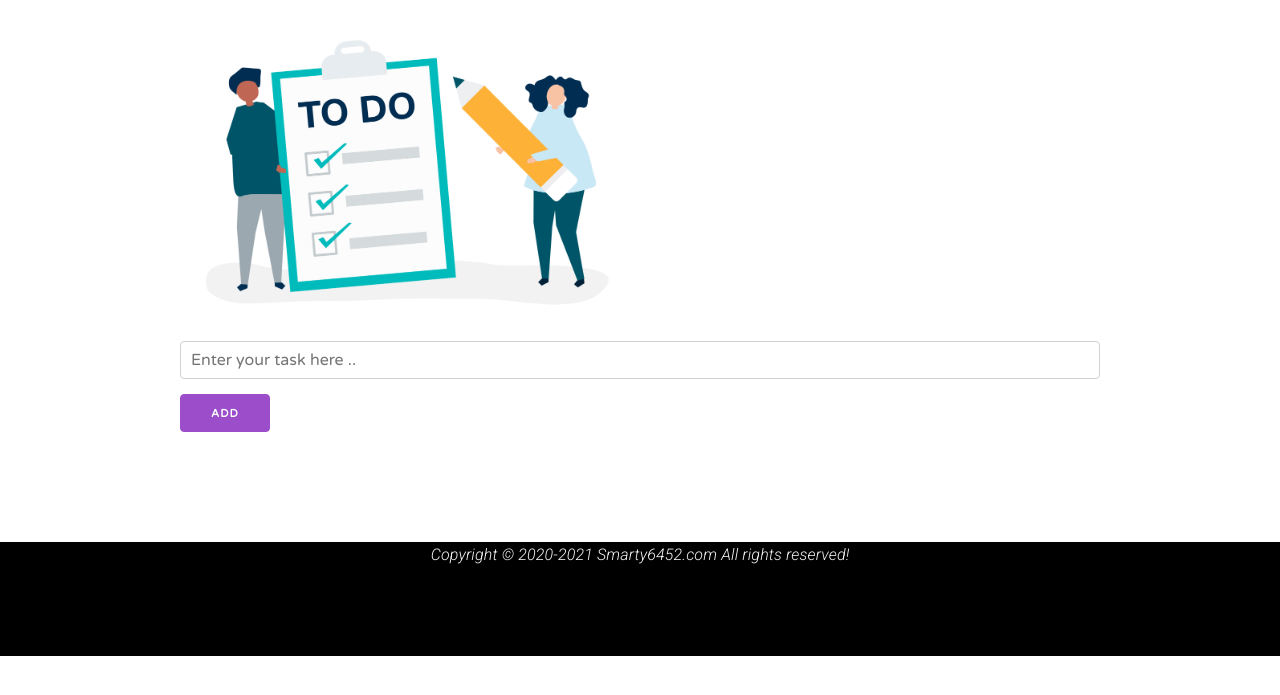
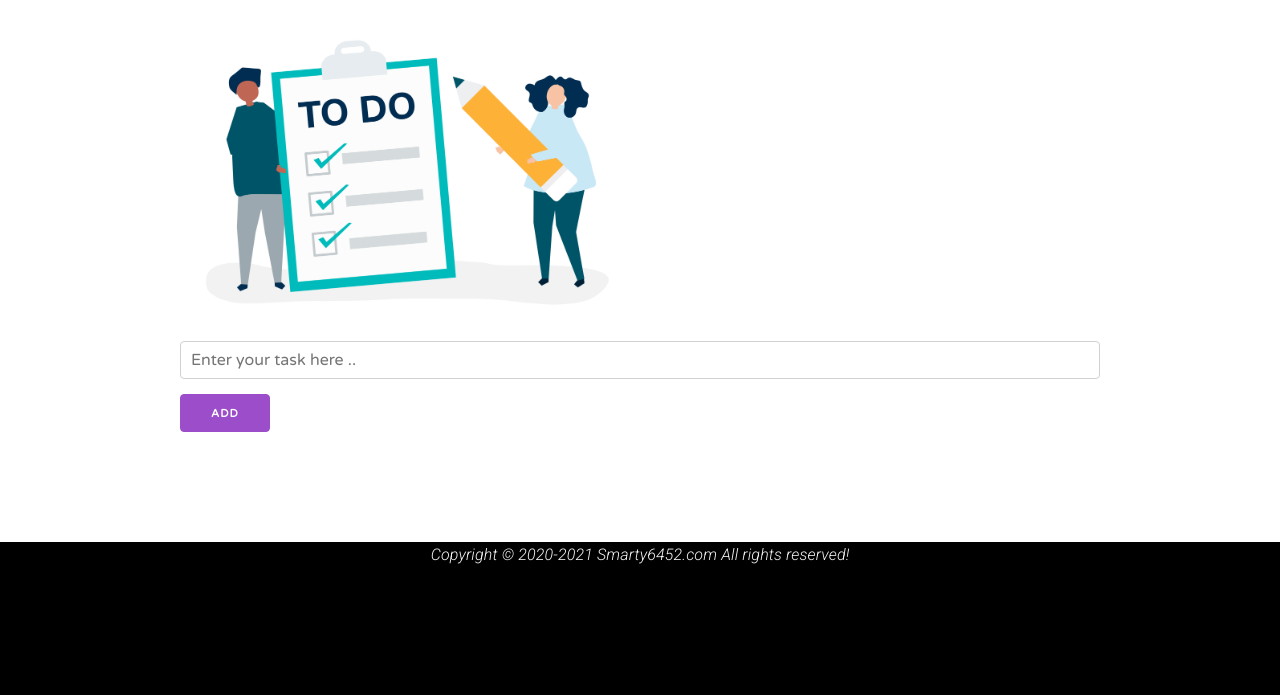
Before and after one commit to Smarty6452/TOdo-using-Vue, a plain HTML site: page index.html in a window 1280 px wide. Shown: the part 207-902 px from the top of the page. Before the commit the page ends 863 px from the top, so only its background shows below. Drawn offline with nearby package versions, Linux system fonts and the light colour scheme.

Commit message:
Update style.css

```diff
--- a/style.css
+++ b/style.css
@@ -77,6 +77,6 @@ nav ul li{
     color: whitesmoke;
     font-style: italic;
     margin-top: 95px;
-    min-height: 114px;
+    min-height: 160px;
 
 }
```
